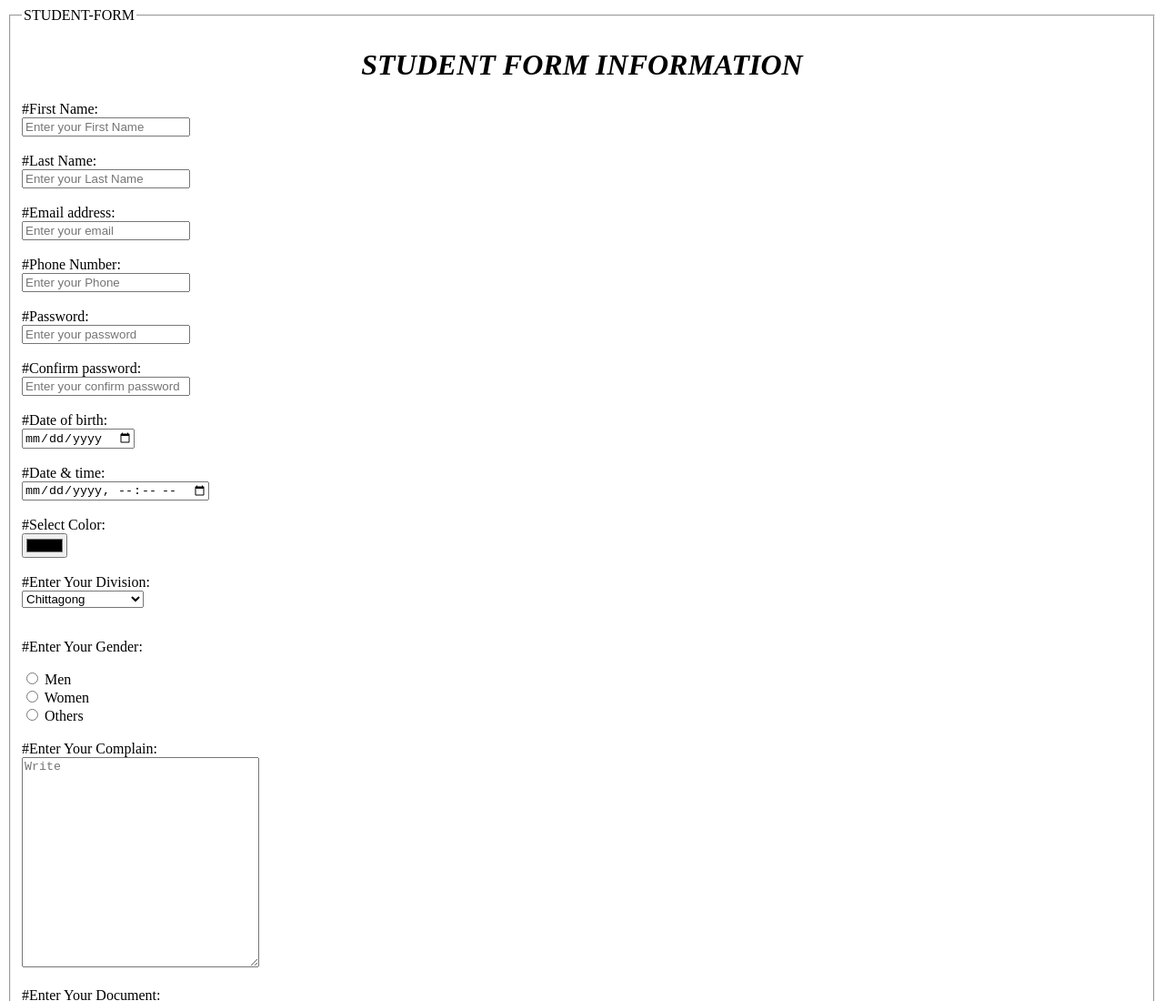
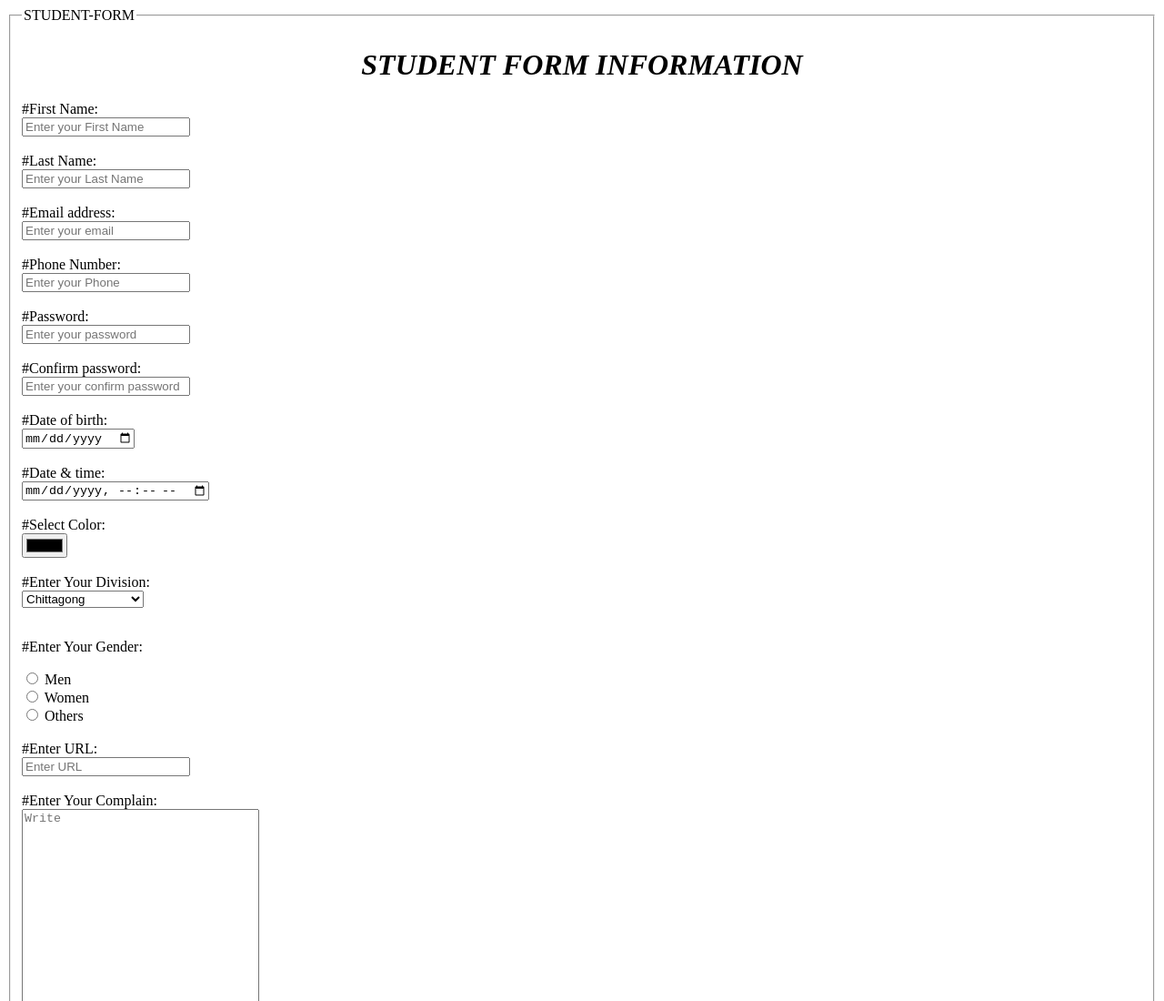
Before and after one commit to mdshahadatalam/Class-02, a plain HTML site: page index.html in a window 1280 px wide. Shown: the top 1100 px of the page at 91% size. Drawn offline with Linux system fonts and the light colour scheme.

Commit message:
added url

```diff
--- a/index.html
+++ b/index.html
@@ -61,6 +61,9 @@
      <input type="radio" name="m" id="Others" value="Others">
      <label for="Others">Others</label> <br> <br>
 
+     <label for="ul">#Enter URL:</label><br>
+     <input type="url" id="ul" placeholder="Enter URL"><br> <br>
+
      <label for="ms">#Enter Your Complain:</label><br>
      <textarea name="text" id="ms" rows="15" cols="30" placeholder="Write"></textarea><br> <br>
 
```
